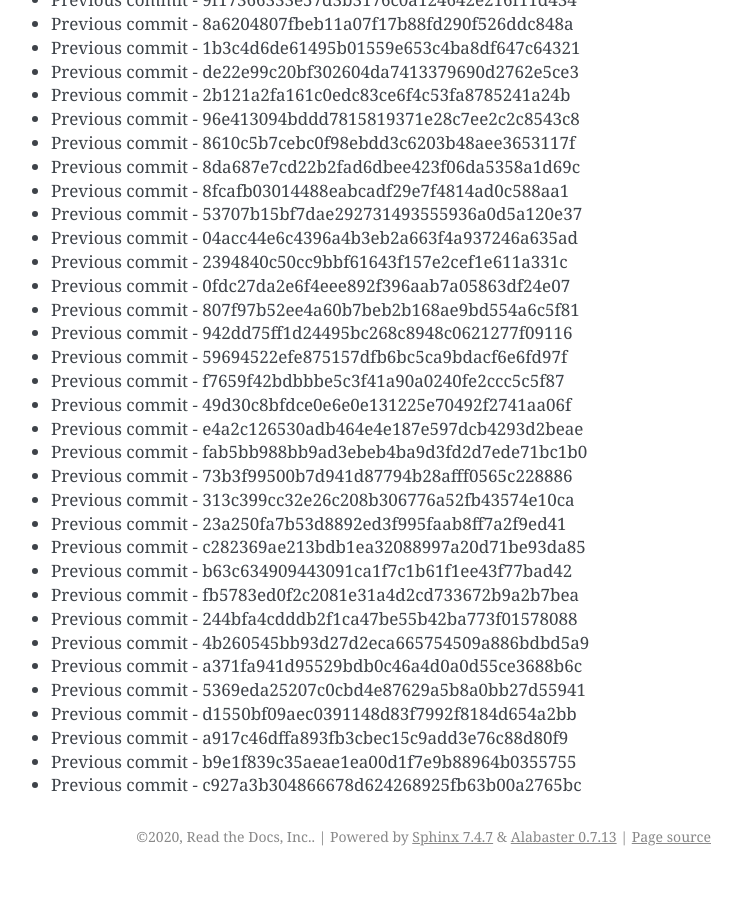
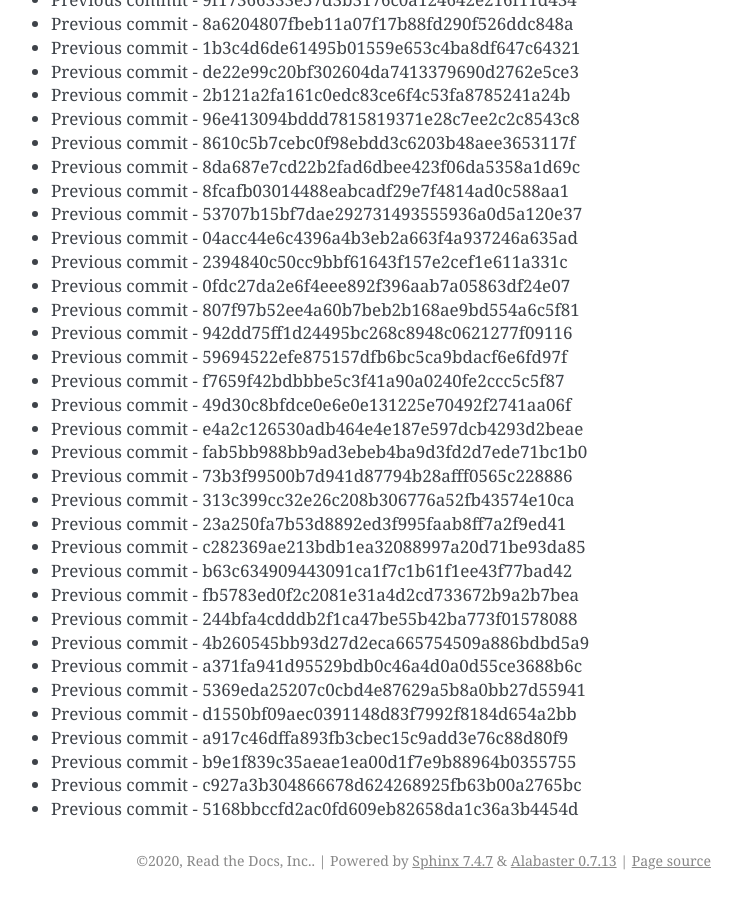
Before and after one commit to readthedocs/rtd-git-stresstest, a Sphinx documentation site: the page built from docs/updates.rst, in a window 1280 px wide and 900 px high, scrolled down 17218 px. Shown: the whole window, without its empty margins (399-1141 px from the left). Built offline with Sphinx 7.4.7, drawn with Linux system fonts in a browser that asks for light colours; before the commit the page ends 18094 px from its top, so only the background shows below that.

Commit message:
Generating commit from previous: 5168bbccfd2ac0fd609eb82658da1c36a3b4454d

```diff
--- a/docs/updates.rst
+++ b/docs/updates.rst
@@ -755,3 +755,4 @@ It can be tested for any performance characteristics.
 * Previous commit - a917c46dffa893fb3cbec15c9add3e76c88d80f9
 * Previous commit - b9e1f839c35aeae1ea00d1f7e9b88964b0355755
 * Previous commit - c927a3b304866678d624268925fb63b00a2765bc
+* Previous commit - 5168bbccfd2ac0fd609eb82658da1c36a3b4454d
```
